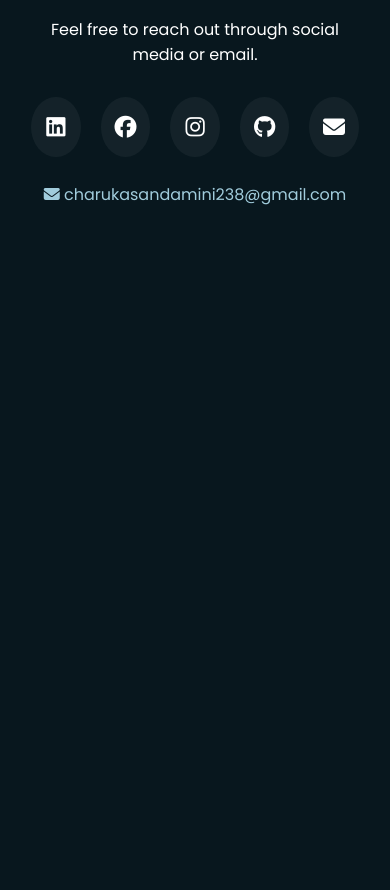
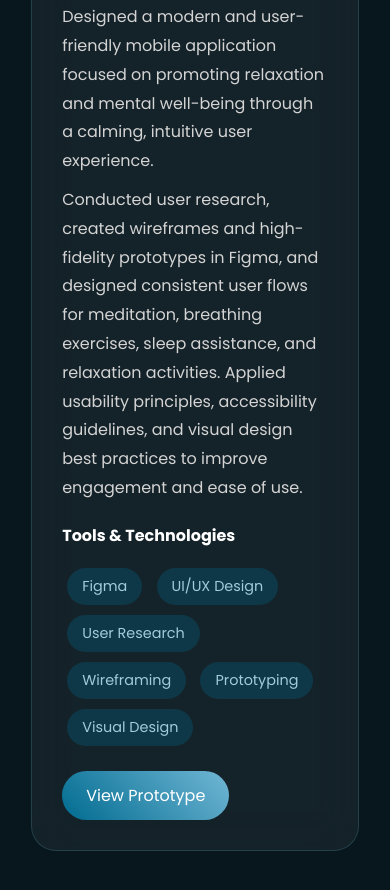
Before and after one commit to DSPCSandamini/charuka-Portfolio, a plain HTML site: page index.html in a window 390 px wide. Shown: the part 9965-10855 px from the top of the page. Before the commit the page ends 10292 px from the top, so only its background shows below. Drawn offline with Linux system fonts and the light colour scheme.

Commit message:
Added Relax On Mobile UI/UX project

```diff
--- a/index.html
+++ b/index.html
@@ -370,7 +370,57 @@
 
         </div>
 
+    </div> <br>
+
+    <!-- Relax On Mobile UI/UX Design -->
+
+<div class="project-card">
+
+    <h3>Relax On Mobile Application UI/UX Design</h3>
+
+    <div class="project-images">
+
+        <img src="relax1.png" alt="Relax On Mobile">
+        <img src="relax2.png" alt="Relax On Mobile">
+        <img src="relax3.png" alt="Relax On Mobile">
+        <img src="relax4.png" alt="Relax On Mobile">
+
     </div>
+
+    <p>
+        Designed a modern and user-friendly mobile application focused on
+        promoting relaxation and mental well-being through a calming,
+        intuitive user experience.
+    </p>
+
+    <p>
+        Conducted user research, created wireframes and high-fidelity
+        prototypes in Figma, and designed consistent user flows for
+        meditation, breathing exercises, sleep assistance, and relaxation
+        activities. Applied usability principles, accessibility guidelines,
+        and visual design best practices to improve engagement and ease of use.
+    </p>
+
+    <div class="tools">
+
+        <h4>Tools & Technologies</h4>
+
+        <span>Figma</span>
+        <span>UI/UX Design</span>
+        <span>User Research</span>
+        <span>Wireframing</span>
+        <span>Prototyping</span>
+        <span>Visual Design</span>
+
+    </div>
+
+    <a href="https://www.figma.com/design/o6DSYZ4C6jFlFJZtZtFg3j/Relax-On?node-id=0-1&t=iBCKInulBFqKXWyV-1"
+   target="_blank"
+   class="project-btn">
+   View Prototype
+</a>
+
+</div>
 
 </section>
     <br><br><br><br>
--- a/style.css
+++ b/style.css
@@ -455,11 +455,13 @@ transform:translateY(-10px);
    PROJECTS
 ======================= */
 
-.projects-container {
+.projects-container{
 
-    display: grid;
-    grid-template-columns: repeat(2, 1fr);
-    gap: 35px;
+    display:grid;
+
+    grid-template-columns:repeat(auto-fit,minmax(480px,1fr));
+
+    gap:35px;
 
 }
 
@@ -576,6 +578,37 @@ transform:translateY(-10px);
 
 }
 
+.project-btn{
+
+    display:inline-block;
+
+    margin-top:20px;
+
+    padding:12px 24px;
+
+    border-radius:30px;
+
+    text-decoration:none;
+
+    color:white;
+
+    background:linear-gradient(
+        45deg,
+        var(--ocean-blue),
+        var(--sky-blue)
+    );
+
+    transition:.3s;
+
+}
+
+.project-btn:hover{
+
+    transform:translateY(-3px);
+
+    box-shadow:0 0 20px rgba(113,183,213,.4);
+
+}
 
 /* Contact */
 
```
Also changed, not shown: relax1.png (added), relax2.png (added), relax3.png (added), relax4.png (added).
